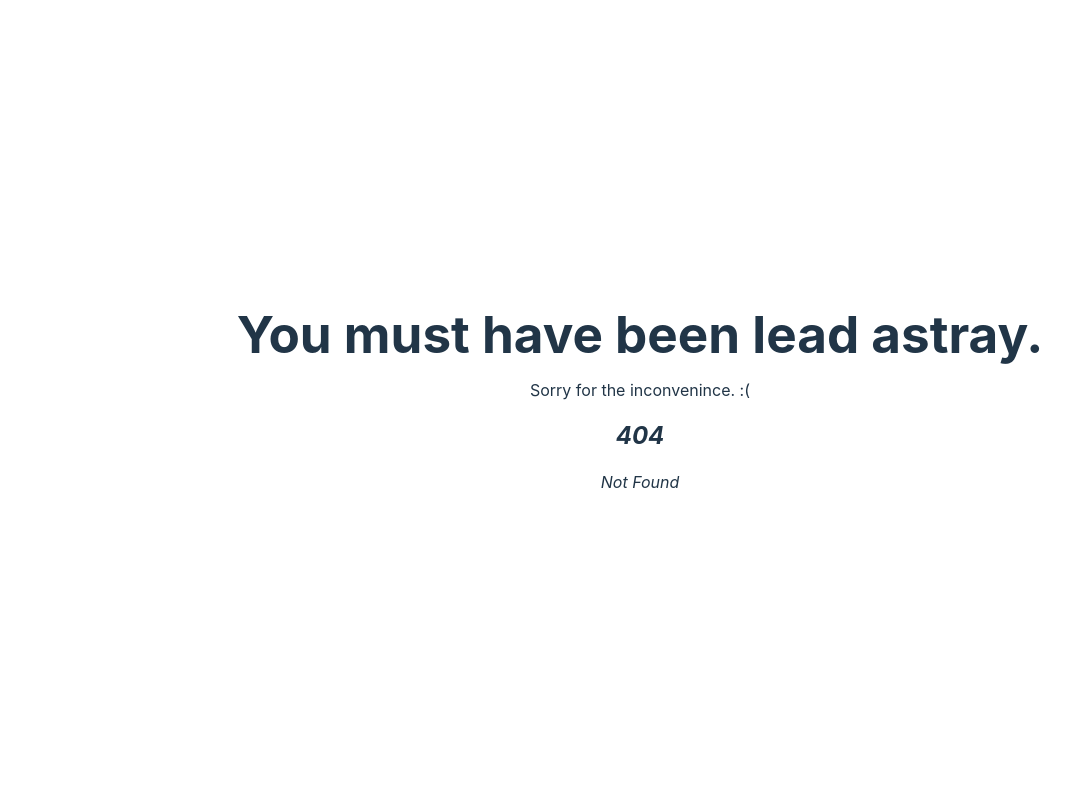
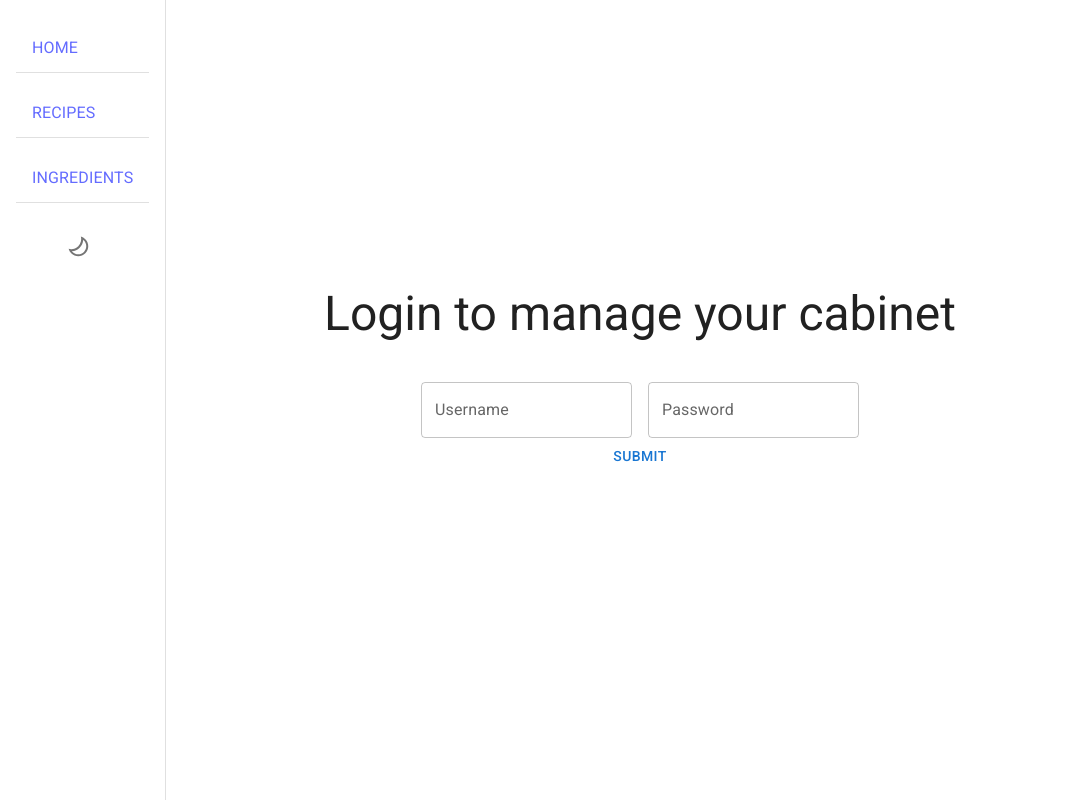
Before and after one commit to Taffr/barcabinet, a React (Vite) app in the folder frontend/: page /login in a window 1280 px wide. Before the commit this address had no page. Shown: the whole page, without its empty margins (0-1086 px from the left). Built offline with nearby package versions, Linux system fonts and the light colour scheme.

Commit message:
feat(webapp): create login page and adds redux for state management

```diff
--- a/frontend/package.json
+++ b/frontend/package.json
@@ -15,10 +15,14 @@
     "@fontsource/roboto": "^5.0.3",
     "@mui/icons-material": "^5.11.16",
     "@mui/material": "^5.13.5",
+    "axios": "^1.4.0",
     "ramda": "^0.29.0",
     "react": "^18.2.0",
     "react-dom": "^18.2.0",
-    "react-router-dom": "^6.13.0"
+    "react-redux": "^8.1.1",
+    "react-router-dom": "^6.13.0",
+    "redux": "^4.2.1",
+    "redux-toolkit": "^1.1.2"
   },
   "devDependencies": {
     "@types/ramda": "^0.29.2",
--- a/frontend/src/App.tsx
+++ b/frontend/src/App.tsx
@@ -3,11 +3,15 @@ import '@fontsource/roboto/300.css'
 import '@fontsource/roboto/400.css'
 import '@fontsource/roboto/500.css'
 import '@fontsource/roboto/700.css'
+import { Provider } from 'react-redux'
+import { store } from './state/store'
 import { Root } from './components/root.tsx'
 
 function App () {
   return (
-    <Root />
+    <Provider store={ store }>
+      <Root />
+    </Provider>
   )
 }
 
--- a/frontend/src/components/home.tsx
+++ b/frontend/src/components/home.tsx
@@ -2,23 +2,30 @@ import {
   Stack,
   Typography,
 } from '@mui/material'
-
+import {
+  useSelector
+} from 'react-redux'
 import {
   Link,
 } from 'react-router-dom'
+import { prop } from 'ramda'
+
+type User = { name: string, id: string }
+
 export function Home () {
+  const user = useSelector(prop('user')) as User | undefined
   return (
     <Stack spacing={ 5 }>
       <Typography variant="h1">
-        Welcome to barcabi.net
+        Welcome to barcabi.net { user?.name || '' }
       </Typography>
       <Typography variant="h2">
         <Stack spacing={ 5 }>
           <Link to='/recipes'> View all recipes  </Link>
           <Link to='/ingredients'> View all ingredients  </Link>
+          <Link to='/login'> Login </Link>
         </Stack>
       </Typography>
     </Stack>
-
   )
 }
--- /dev/null
+++ b/frontend/src/components/login.tsx
@@ -0,0 +1,120 @@
+import {
+  useState,
+} from 'react'
+import {
+  useDispatch
+} from 'react-redux'
+import {
+  useNavigate
+} from 'react-router-dom'
+import axios, { AxiosError, AxiosResponse } from 'axios'
+import {
+  Button,
+  Stack,
+  TextField,
+  Typography,
+} from '@mui/material'
+
+type User = { id: string, name: string }
+const CONFLICT_ERROR = 409
+const UNAUTHORIZED_ERROR = 401
+
+export function Login () {
+  const [ username, setUsername ] = useState('')
+  const [ password, setPassword ] = useState('')
+  const [ errorMessage, setErrorMessage ] = useState('')
+  const [ nameError, setNameError ]  = useState(false)
+  const [ passwordError, setPasswordError ] = useState(false)
+  const navigate = useNavigate()
+  const dispatch = useDispatch()
+
+  const handleLoginFail = (error: AxiosError) => {
+    const { response } = error
+    switch(response?.status) {
+      case CONFLICT_ERROR:
+        setErrorMessage('Name already in use')
+        break
+      case UNAUTHORIZED_ERROR:
+        setErrorMessage('Username does not exist, or password is wrong')
+        break
+      default:
+        setErrorMessage('Server error, please try again later')
+    }
+  }
+
+  const handleLoginSuccess = ({ data }: AxiosResponse) => {
+    const { access_token } = data
+    localStorage.setItem('access_token', access_token)
+    axios.get(`${import.meta.env.VITE_BARCABINET_API_URL}/profile`, {
+      headers: {
+        Authorization: `Bearer ${access_token}`
+      }
+    })
+    .then(({ data }: AxiosResponse<User>) => {
+      dispatch({ type: 'user/userLoggedIn', payload: data })
+      navigate('/')
+    })
+  }
+
+  const handleSubmit = (e: { preventDefault: () => void }) => {
+    e.preventDefault()
+
+    let anyError = false
+
+    if (!(username.length > 0)) {
+      setNameError(true)
+      anyError = true
+    }
+
+    if (!(password.length > 0)) {
+      setPasswordError(true)
+      anyError = true
+    }
+
+    if (anyError) return
+
+    axios.post(`${import.meta.env.VITE_BARCABINET_API_URL}/auth/login`, {
+      username,
+      password,
+    })
+    .then(handleLoginSuccess)
+    .catch(handleLoginFail)
+  }
+
+  return (
+    <Stack spacing={ 5 } alignItems='center'>
+      <Typography variant="h3">
+        Login to manage your cabinet
+      </Typography>
+      <form onSubmit={ handleSubmit }>
+        <Stack direction="row" spacing={2}>
+          <TextField
+            label="Username"
+            error={ nameError }
+            onChange={(e) => {
+              setUsername(e.target.value)
+              setNameError(false)
+            }}
+          />
+          <TextField
+            label="Password"
+            type="password"
+            error={ passwordError }
+            onChange={(e) => {
+              setPassword(e.target.value)
+              setPasswordError(false)
+            }}
+          />
+        </Stack>
+        <Stack alignItems='right'>
+          <Button type="submit">
+            Submit
+          </Button>
+         </Stack>
+      </form>
+      <Typography>
+       { errorMessage }
+      </Typography>
+    </Stack>
+  )
+}
--- a/frontend/src/components/root.tsx
+++ b/frontend/src/components/root.tsx
@@ -1,13 +1,15 @@
 import {
-  Brightness4,
-  Brightness7,
+  Brightness2Outlined,
+  LightModeOutlined,
 } from '@mui/icons-material'
 import {
   Box,
-  Button,
   CssBaseline,
   Drawer,
-  IconButton,
+  List,
+  ListItemButton,
+  ListItemIcon,
+  ListItemText,
 } from '@mui/material'
 import {
   ThemeProvider,
@@ -26,35 +28,66 @@ import {
 } from 'react-router-dom'
 import { always, map } from 'ramda'
 
+
+type RouteInfo = { name: string, link: string, }
+
 const ColorModeContext =
   createContext({ toggleColorMode: () => { always('something') } } )
 
-const RouterButton = ({ name, link }: { name: string, link: string }) =>
-  <Button>
-    <Link to={ link }> { name } </Link>
-  </Button>
+const RouterButtonWithDivider= ({ name, link }: RouteInfo) =>
+  <Link
+    to={ link }
+  >
+    <ListItemButton
+      sx={ { display:'flex', justifyContent: 'left', m: 2 } }
+      divider={ true }
+    >
+      <ListItemText primary={ name }/>
+    </ListItemButton>
+  </Link>
 
+  const ThemeButton = () => {
+    const theme = useTheme()
+    const colorMode = useContext(ColorModeContext)
+    const currentMode = theme.palette.mode
+    const icon =
+      currentMode == 'dark' ? <LightModeOutlined /> : <Brightness2Outlined/>
 
-  const routes = [
-    { name: 'Home', link: '/' },
-    { name: 'Recipes', link: '/recipes' },
-    { name: 'Ingredients', link: '/ingredients' },
+    return (
+      <Box>
+        <ListItemButton
+          sx={ { display:'flex', justifyContent: 'center', m: 2 } }
+          onClick={ colorMode.toggleColorMode } color="inherit"
+        >
+          <ListItemIcon
+            sx={{ ml: 2, mt: 2.5, transform:'rotate(45deg)' }}
+          >
+            { icon }
+          </ListItemIcon>
+      </ListItemButton>
+    </Box>
+    )
+  }
+
+  const routes: RouteInfo[] = [
+    { name: 'HOME', link: '/' },
+    { name: 'RECIPES', link: '/recipes' },
+    { name: 'INGREDIENTS', link: '/ingredients' },
   ]
 
 const BarCabinet = () => {
-  const theme = useTheme()
-  const colorMode = useContext(ColorModeContext)
-
   return (
+    <>
     <Box>
       <Drawer variant="persistent" open>
-        { map(RouterButton, routes) }
-        <IconButton onClick={ colorMode.toggleColorMode } color="inherit">
-          { theme.palette.mode == 'dark' ? <Brightness7 /> : <Brightness4 /> }
-        </IconButton>
-      </Drawer>
-      <Outlet />
+        <List>
+          { map(RouterButtonWithDivider, routes) }
+          <ThemeButton />
+        </List>
+        </Drawer>
     </Box>
+    <Outlet />
+    </>
   )
 }
 
--- a/frontend/src/main.tsx
+++ b/frontend/src/main.tsx
@@ -6,6 +6,7 @@ import {
 import { AllIngredients } from './components/all-ingredients.tsx'
 import { AllRecipes } from './components/all-recipes.tsx'
 import { Home } from './components/home.tsx'
+import { Login } from './components/login.tsx'
 import App from './App.tsx'
 import { ErrorPage } from './error-page.tsx'
 import React from 'react'
@@ -28,6 +29,10 @@ const router = createBrowserRouter([
       {
         path: '/',
         element: <Home />
+      },
+      {
+        path: '/login',
+        element: <Login />
       }
     ]
   },
--- /dev/null
+++ b/frontend/src/state/reducer.ts
@@ -0,0 +1,15 @@
+import { userReducer } from './userReducer'
+import { Reducer } from 'redux'
+
+interface ApplicationState {
+  user?: { name: string, id: string },
+}
+
+export const rootReducer: Reducer = (
+  state: ApplicationState= {},
+  action,
+) => {
+  return {
+    user: userReducer(state.user, action),
+  }
+}
--- /dev/null
+++ b/frontend/src/state/store.ts
@@ -0,0 +1,4 @@
+import { createStore } from 'redux'
+import { rootReducer } from './reducer'
+
+export const store = createStore(rootReducer, {})
--- /dev/null
+++ b/frontend/src/state/userReducer.ts
@@ -0,0 +1,14 @@
+import { Reducer } from 'redux'
+type UserState = { name: string } | undefined
+
+export const userReducer: Reducer = (
+  state: UserState = undefined,
+  action
+) => {
+  switch(action.type) {
+    case 'user/userLoggedIn':
+      return { ...state, ... action.payload }
+    default:
+      return state
+  }
+}
```
Also changed, not shown: 1 other file (tests, documents, lock files or other folders).
